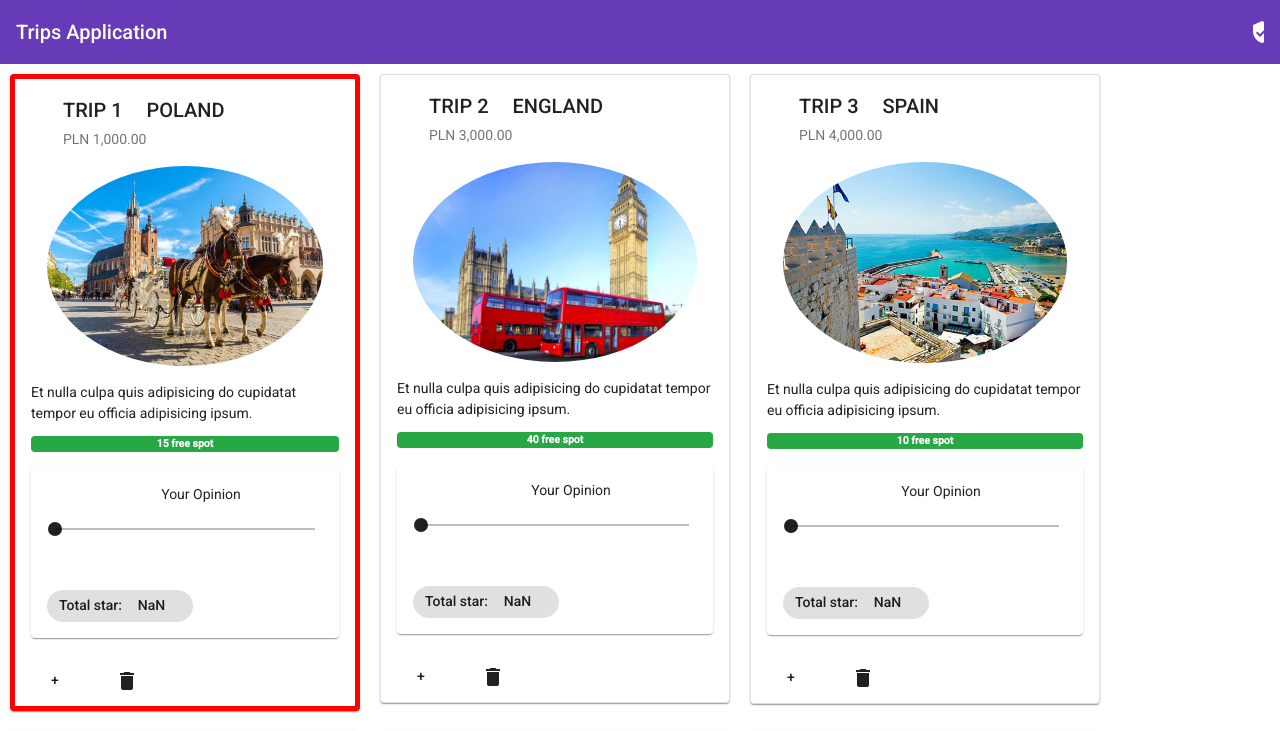
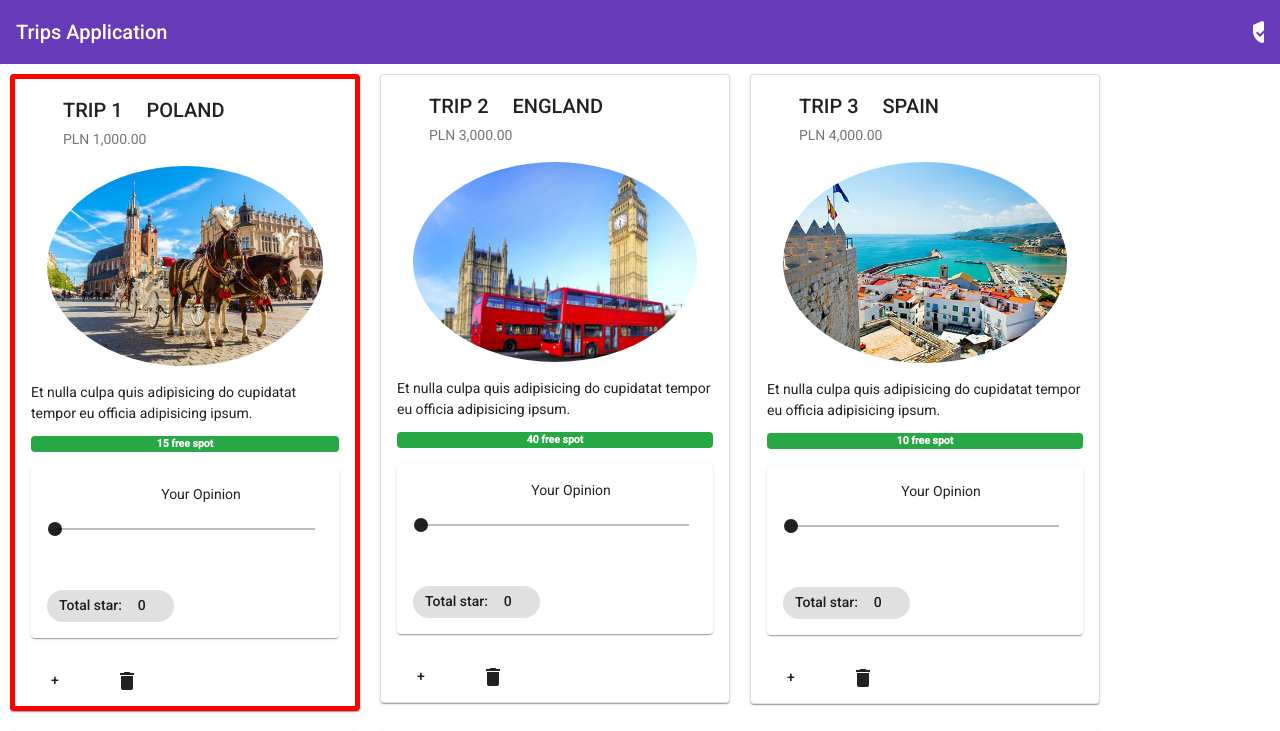
Before and after one commit to psmuga/ZPW, an Angular app: page / in a window 1280 px wide. Shown: the top 731 px of the page. Built offline with nearby package versions, Linux system fonts and the light colour scheme.

Commit message:
Fix displaying total stars.

```diff
--- a/src/app/opinion/opinion.component.html
+++ b/src/app/opinion/opinion.component.html
@@ -10,8 +10,7 @@
   <mat-chip-list aria-label="Fish selection">
     <mat-chip>
       Total star:
-      <mat-chip>{{totalStar / index}}
-      </mat-chip>
+      <mat-chip>{{getTotalStars()}}</mat-chip>
     </mat-chip>
   </mat-chip-list>
 </mat-card>
--- a/src/app/opinion/opinion.component.ts
+++ b/src/app/opinion/opinion.component.ts
@@ -11,7 +11,7 @@ export class OpinionComponent implements OnInit {
   @Input() totalStar: number;
   @Output() voted = new EventEmitter<number>();
   index = 0;
-  constructor() { }
+  constructor() {}
 
   ngOnInit() {
     this.settings = {
@@ -27,4 +27,8 @@ export class OpinionComponent implements OnInit {
     this.index++;
     this.voted.emit(this.settings.value);
   }
+  getTotalStars() {
+    const result = this.totalStar / this.index;
+    return Number.isNaN(result) ? 0 : result;
+  }
 }
```
